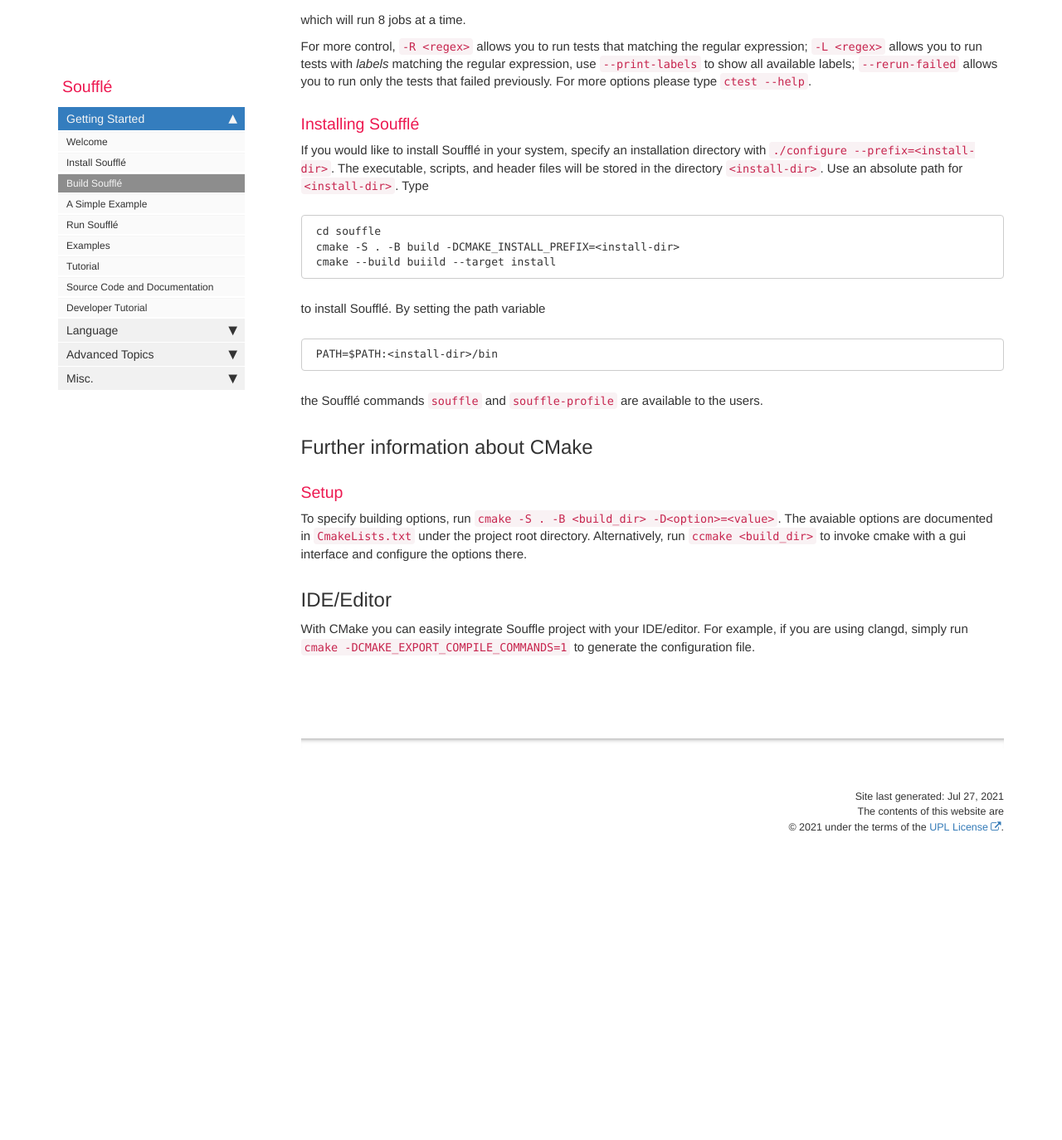
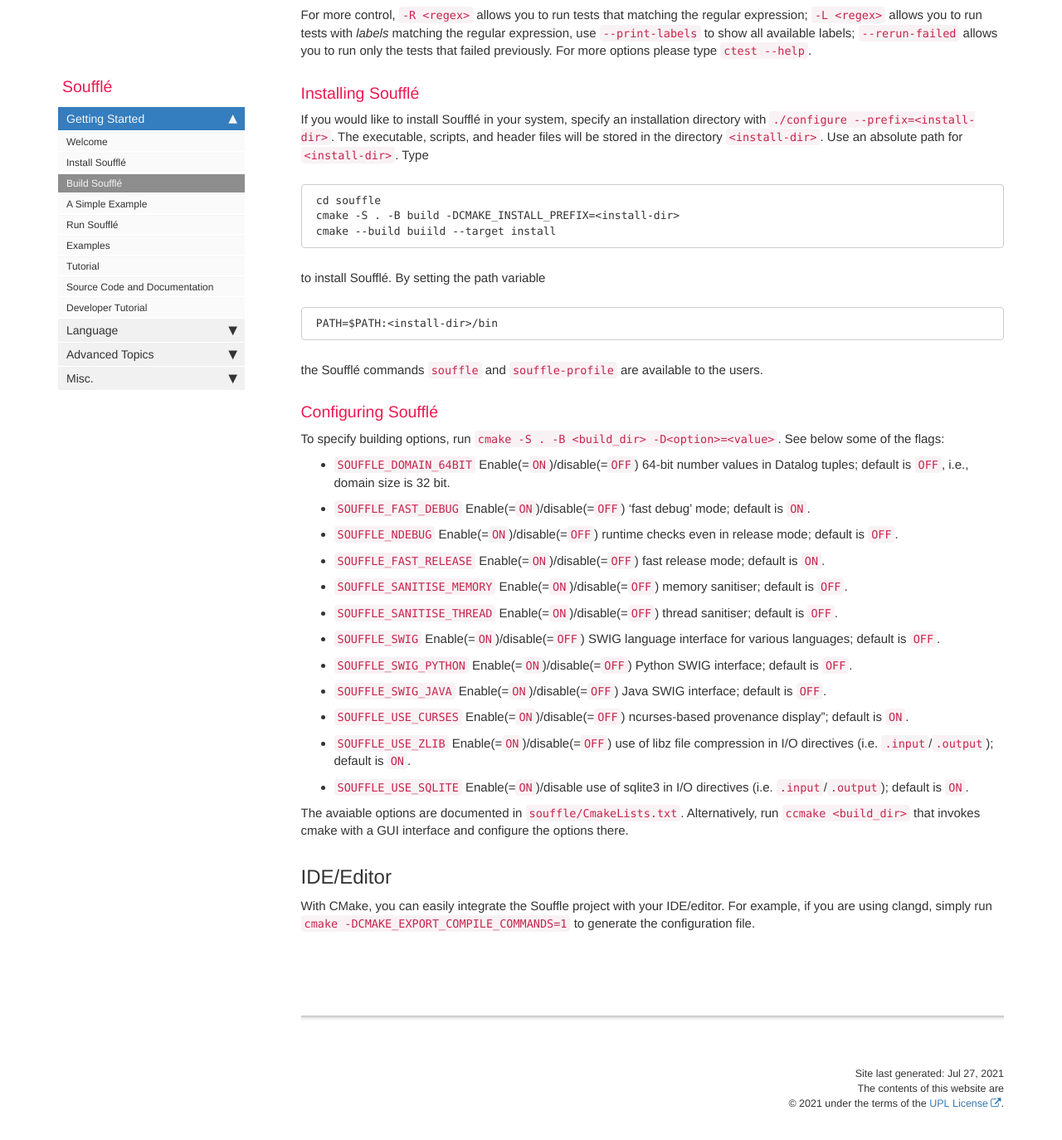
Before and after one commit to souffle-lang/souffle-lang.github.io, a Jekyll site: the page built from pages/docs/build.md, in a window 1280 px wide and 1400 px high, scrolled down 2036 px. Shown: the top 1374 px of the window at 83% size. Built offline with Jekyll 4.4.1, drawn with Linux system fonts in a browser that asks for light colours; comment, search, counter and statistics services are not loaded; before the commit the page ends 3103 px from its top, so only the background shows below that; some of the changed text lies outside the part shown.

Commit message:
Update build.md

````diff
--- a/pages/docs/build.md
+++ b/pages/docs/build.md
@@ -7,7 +7,7 @@ folder: docs
 
 ## Software Requirements
 
-To build and install Souffle, the following software must be installed:
+To build and install Soufflé, the following software must be installed:
 
 * cmake (from version 3.15), GNU C++ supporting C++17 and OpenMP (from version 4.8), Bison (from version 3.0.4), Flex, DoxyGen, sqlite3, mcpp
 
@@ -23,7 +23,7 @@ sudo apt-get install cmake bison build-essential clang doxygen flex g++ git libf
 
 Support for C++17 is required, which is supported in gnu c++ 7/clang++ 7 on.
 
-The Soufflé project follows cmake conventions for configuring, installing and building software. If not familiar, please refer to the [following document](https://cliutils.gitlab.io/modern-cmake/chapters/intro/running.html) for configuring, building, testing, and installing a project with cmake. You can build Souffle by typing:
+The Soufflé project follows cmake conventions for configuring, installing and building software. If not familiar, please refer to the [following document](https://cliutils.gitlab.io/modern-cmake/chapters/intro/running.html) for configuring, building, testing, and installing a project with cmake. You can build Soufflé by typing:
 ``
 cd souffle
 cmake -S . -B build
@@ -97,16 +97,28 @@ to install Soufflé. By setting the path variable
 ```
 the Soufflé commands ```souffle``` and ```souffle-profile``` are available to the users.
 
-## Further information about CMake
 
-### Setup
+### Configuring Soufflé
 
-To specify building options, run `cmake -S . -B <build_dir> -D<option>=<value>`.
-The avaiable options are documented in `CmakeLists.txt` under the project root directory.
-Alternatively, run `ccmake <build_dir>` to invoke cmake with a gui interface and configure the options there.
+To specify building options, run `cmake -S . -B <build_dir> -D<option>=<value>`. See below some of the flags:
+
+ - `SOUFFLE_DOMAIN_64BIT` Enable(=`ON`)/disable(=`OFF`) 64-bit number values in Datalog tuples; default is `OFF`, i.e., domain size is 32 bit.
+ - `SOUFFLE_FAST_DEBUG` Enable(=`ON`)/disable(=`OFF`) 'fast debug' mode; default is `ON`.
+ - `SOUFFLE_NDEBUG` Enable(=`ON`)/disable(=`OFF`) runtime checks even in release mode; default is `OFF`.
+ - `SOUFFLE_FAST_RELEASE` Enable(=`ON`)/disable(=`OFF`) fast release mode; default is `ON`.
+ - `SOUFFLE_SANITISE_MEMORY` Enable(=`ON`)/disable(=`OFF`) memory sanitiser; default is `OFF`.
+ - `SOUFFLE_SANITISE_THREAD` Enable(=`ON`)/disable(=`OFF`) thread sanitiser; default is `OFF`.
+ - `SOUFFLE_SWIG` Enable(=`ON`)/disable(=`OFF`) SWIG language interface for various languages; default is `OFF`.
+ - `SOUFFLE_SWIG_PYTHON` Enable(=`ON`)/disable(=`OFF`) Python SWIG interface; default is `OFF`.
+ - `SOUFFLE_SWIG_JAVA` Enable(=`ON`)/disable(=`OFF`) Java SWIG interface; default is `OFF`.
+ - `SOUFFLE_USE_CURSES`  Enable(=`ON`)/disable(=`OFF`) ncurses-based provenance display"; default is `ON`.
+ - `SOUFFLE_USE_ZLIB` Enable(=`ON`)/disable(=`OFF`) use of libz file compression in I/O directives (i.e. `.input`/`.output`); default is `ON`.
+ - `SOUFFLE_USE_SQLITE` Enable(=`ON`)/disable use of sqlite3 in I/O directives (i.e. `.input`/`.output`);  default is `ON`.
+
+The avaiable options are documented in `souffle/CmakeLists.txt`. Alternatively, run `ccmake <build_dir>` that invokes cmake with a GUI interface and configure the options there.
 
 ## IDE/Editor
-With CMake you can easily integrate Souffle project with your IDE/editor.
+With CMake, you can easily integrate the Souffle project with your IDE/editor.
 For example, if you are using clangd, simply run `cmake -DCMAKE_EXPORT_COMPILE_COMMANDS=1` to generate the configuration file.
 
 
````
